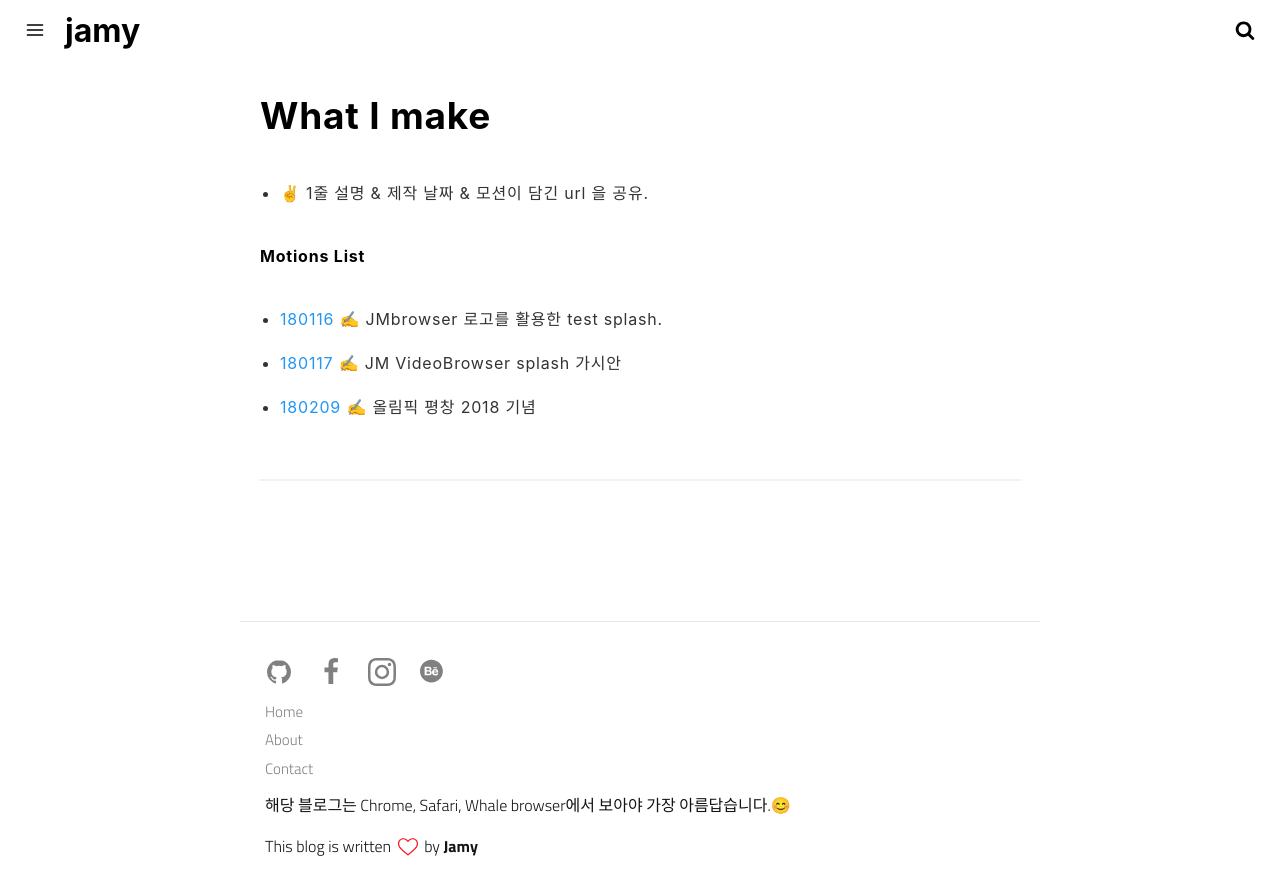
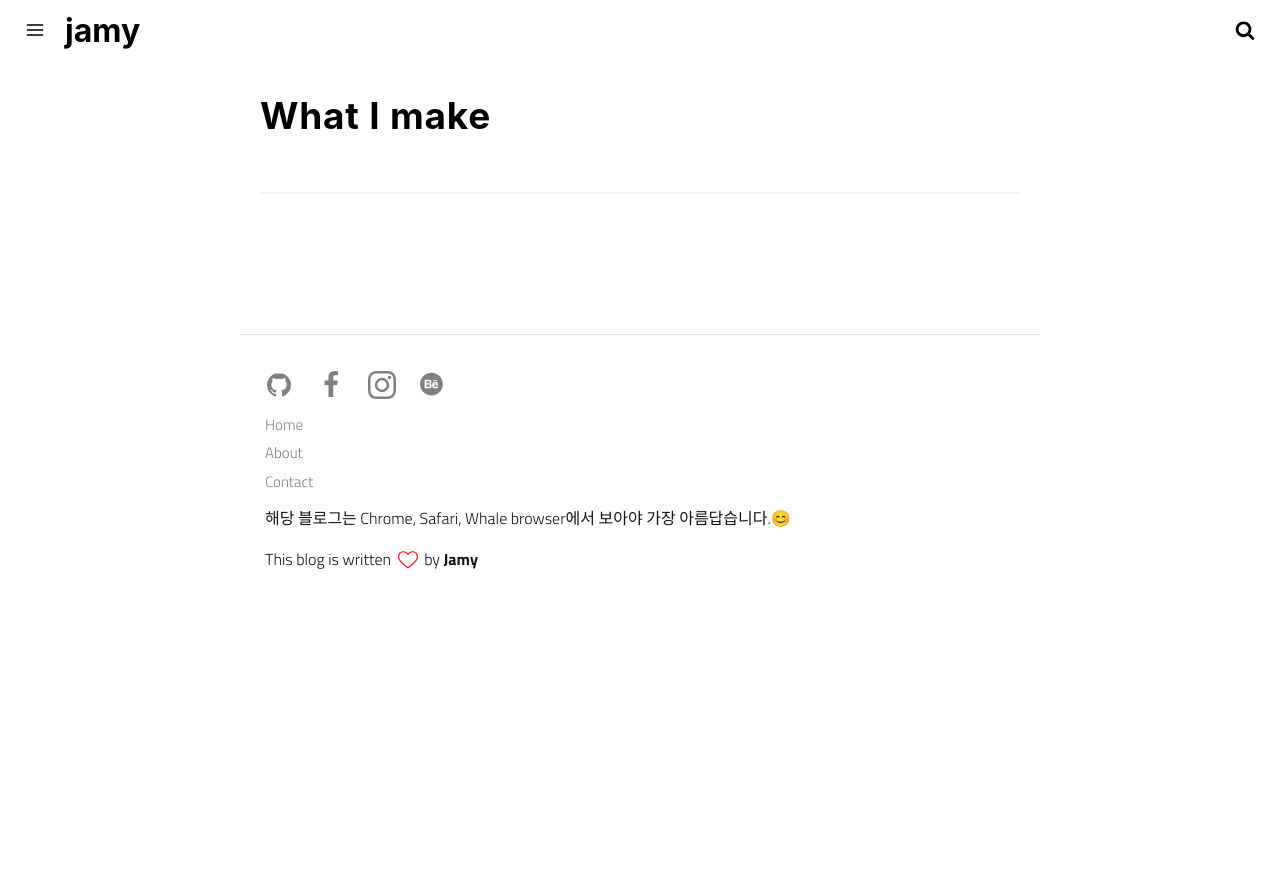
Before and after one commit to crazyjamy/crazyjamy.github.io, a Jekyll site: the page built from motions.md, in a window 1280 px wide. Shown: the top 895 px of the page. Built offline with Jekyll 4.4.1, drawn with Linux system fonts in a browser that asks for light colours.

Commit message:
Update motions.md

```diff
--- a/motions.md
+++ b/motions.md
@@ -15,14 +15,5 @@ permalink: /motions/
 
 ## What I make
 
-+ ✌️ 1줄 설명 & 제작 날짜 & 모션이 담긴 url 을 공유.
-
-
-#### Motions List
-
-+ [180116](https://crazyjamy.github.io/assets/html/jmdemo1a) ✍️ JMbrowser 로고를 활용한 test splash.
-+ [180117](https://crazyjamy.github.io/assets/html/videodemo1a.html) ✍️ JM VideoBrowser splash 가시안
-+ [180209](https://crazyjamy.github.io/assets/html/pyeongchang_olympic_2018.html) ✍️ 올림픽 평창 2018 기념
-
 
 ***
```
